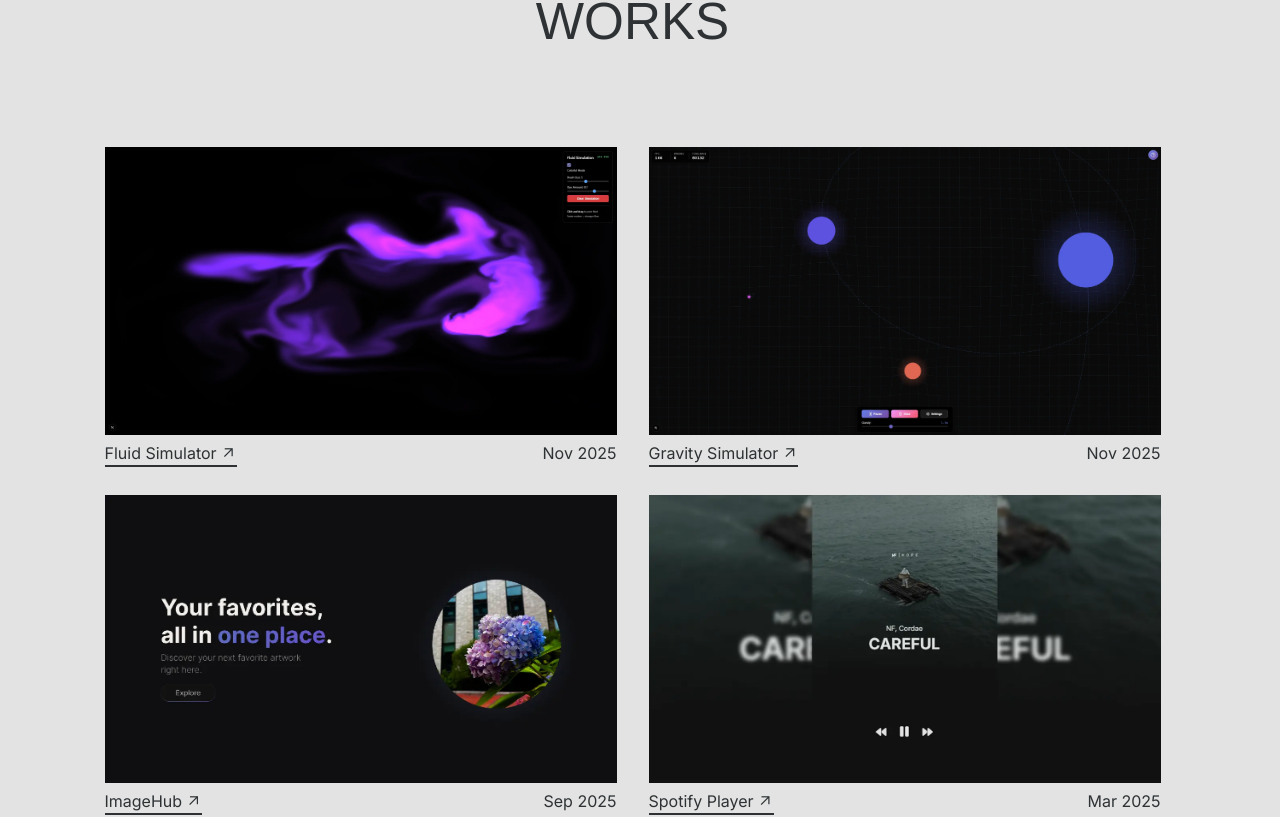
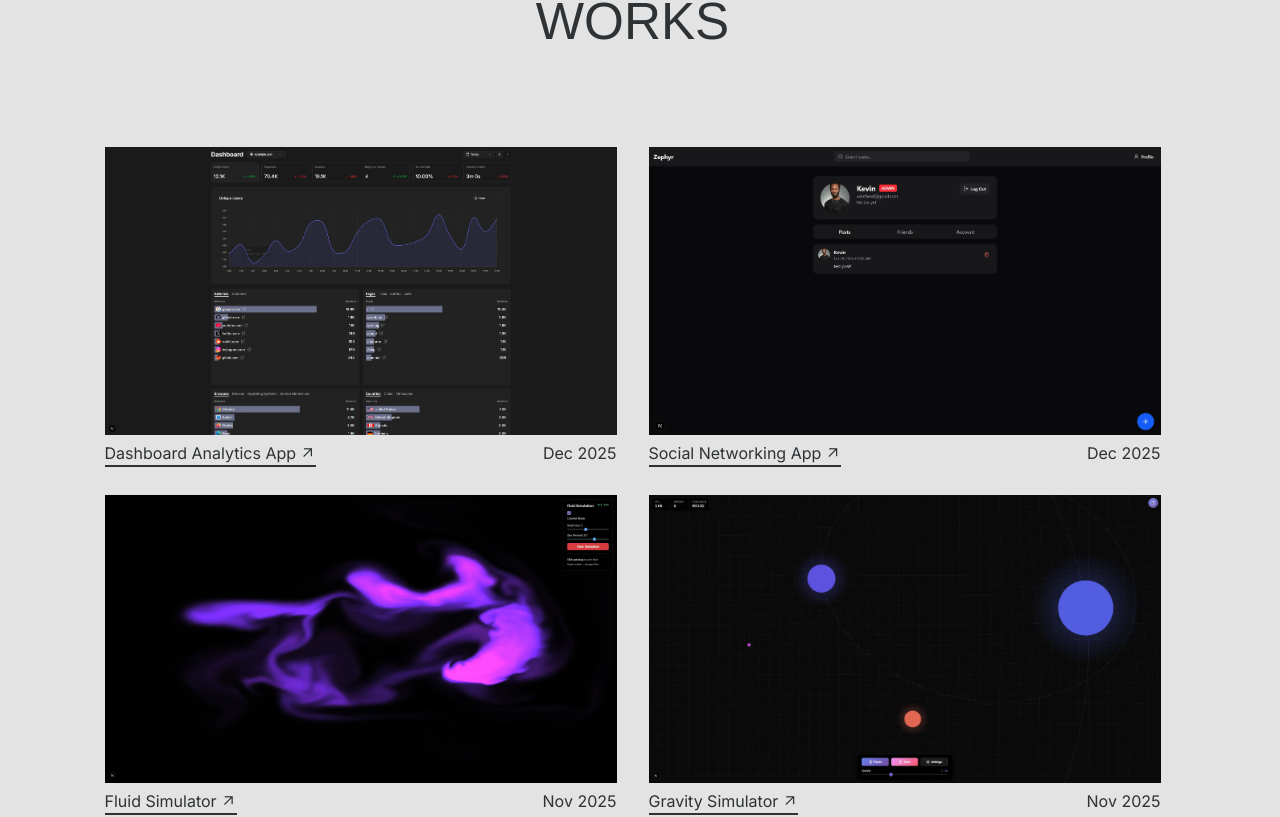
Before and after one commit to asinthelol/portfolio, a React (Vite) app: page / in a window 1280 px wide. Shown: the part 944-1761 px from the top of the page. Built offline with nearby package versions, Linux system fonts and the light colour scheme; a web font is replaced by a local one.

Commit message:
Added social app and dashboard projects

```diff
--- a/src/components/footer/Footer.tsx
+++ b/src/components/footer/Footer.tsx
@@ -3,7 +3,7 @@ import styles from "./footer.module.scss";
 export default function Footer() {
   return (
     <footer id={styles.footer}>
-      <p className={styles["footer-text"]}>&copy; 2025 Kevin Tolbert. All Rights Reserved.</p>
+      <p className={styles["footer-text"]}>&copy; 2026 Kevin Tolbert. All Rights Reserved.</p>
     </footer>
   );
 }
--- a/src/components/projects/Projects.tsx
+++ b/src/components/projects/Projects.tsx
@@ -6,6 +6,42 @@ export default function Projects() {
       <h2>WORKS</h2>
 
       <div id={styles["projects"]}>
+
+        <div className={styles["project-card"]}>
+          <div className={styles["project-photo"]}>
+            <img src="\project-photos\dashboard.webp" alt="Photo of Dashboard Analytics App project" loading="lazy" />
+          </div>
+
+          <div className={styles["project-info"]}>
+            <h3>
+              <a href="https://github.com/asinthelol/zephyr/" target="_blank" rel="noreferrer">
+                Dashboard Analytics App
+                <span className="material-symbols-outlined">
+                  arrow_outward
+                </span>
+              </a>
+            </h3>
+            <p>Dec 2025</p>
+          </div>
+        </div>
+
+        <div className={styles["project-card"]}>
+          <div className={styles["project-photo"]}>
+            <img src="\project-photos\networking.webp" alt="Photo of Social Networking App project" loading="lazy" style={{objectPosition: "top"}}/>
+          </div>
+
+          <div className={styles["project-info"]}>
+            <h3>
+              <a href="https://github.com/asinthelol/social-networking-app/" target="_blank" rel="noreferrer">
+                Social Networking App
+                <span className="material-symbols-outlined">
+                  arrow_outward
+                </span>
+              </a>
+            </h3>
+            <p>Dec 2025</p>
+          </div>
+        </div>
 
         <div className={styles["project-card"]}>
           <div className={styles["project-photo"]}>
```
Also changed, not shown: public/project-photos/dashboard.webp (added), public/project-photos/networking.webp (added).
